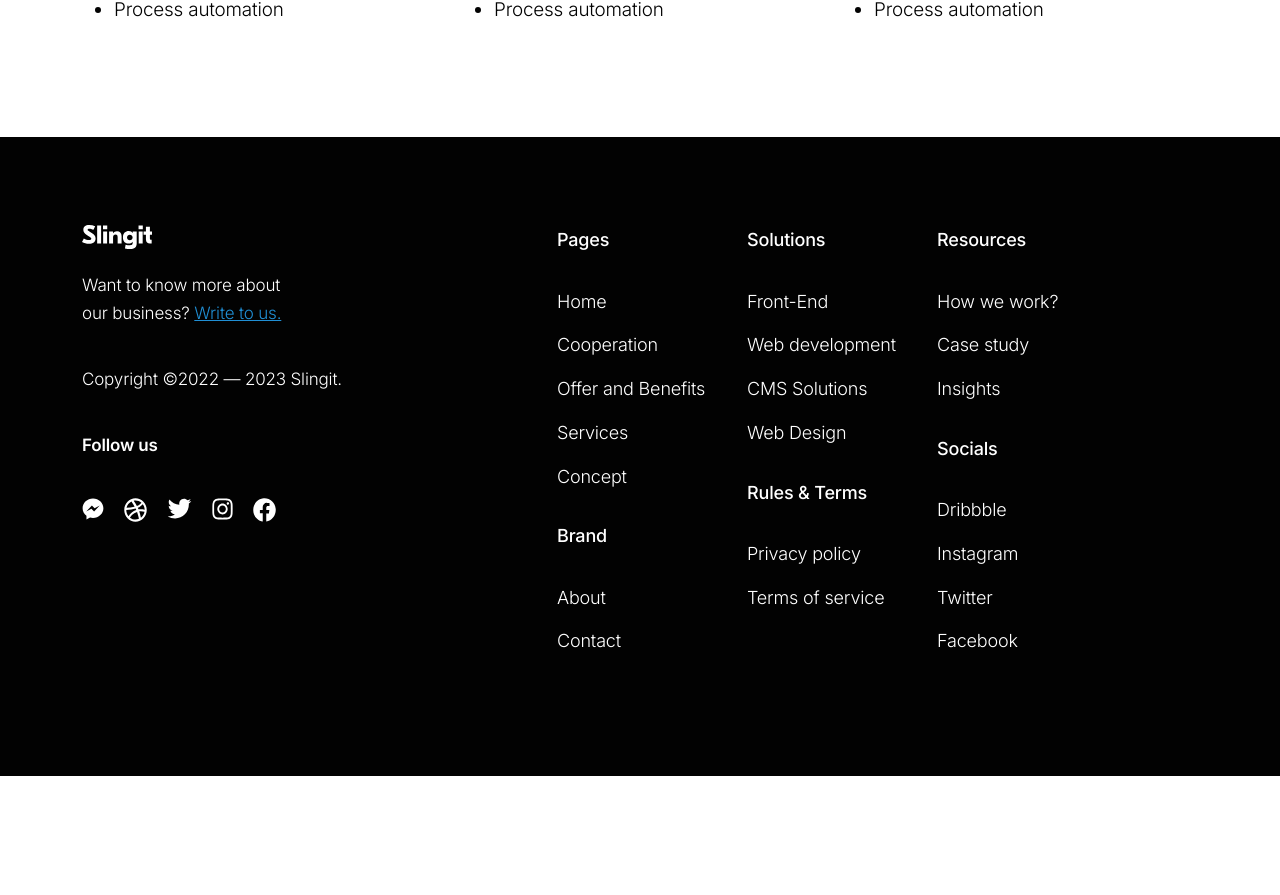
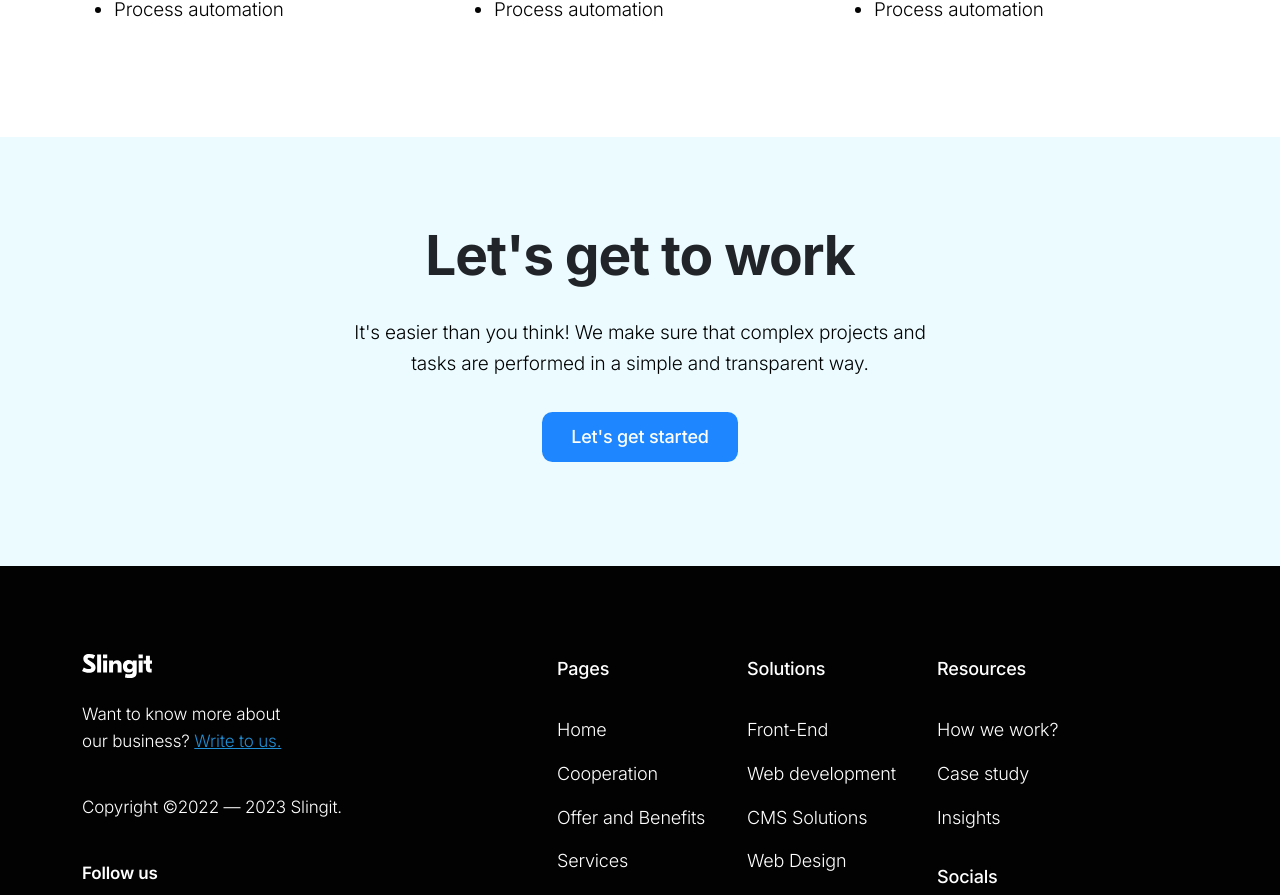
Before and after one commit to mcpalez/simple-react-web, a React (Create React App) app: page /services in a window 1280 px wide. Shown: the part 3672-4567 px from the top of the page. Before the commit the page ends 4448 px from the top, so only its background shows below. Built offline with nearby package versions, Linux system fonts and the light colour scheme.

Commit message:
update cta prefooter

```diff
--- a/src/assets/Styles/_variables.scss
+++ b/src/assets/Styles/_variables.scss
@@ -9,6 +9,8 @@
     $--st-gray-200: #E8E8E8;
     $--st-gray-300: #DEDEDE;
     $--st-gray-400: #ABABAB;
+    $--st-light-blue: #EBFBFF;
+    $--st-powder-blue: #CCD6FF;
     $--st-blue: #00A3FF;
     $--st-blue-100: #1E87FF;
     $--st-link: #208FD5;
@@ -31,6 +33,8 @@
     --st-gray-200: #{$--st-gray-200};
     --st-gray-300: #{$--st-gray-300};
     --st-gray-400: #{$--st-gray-400};
+    --st-light-blue: #{$--st-light-blue};
+    --st-powder-blue: #{$--st-powder-blue};
     --st-blue: #{$--st-blue};
     --st-blue-100: #{$--st-blue-100};
     --st-link: #{$--st-link};
--- a/src/assets/Styles/app.scss
+++ b/src/assets/Styles/app.scss
@@ -4,4 +4,6 @@
 @import './layout/footer.scss';
 @import './layout/navigationbar.scss';
 
+@import './prefooter/prefooter.scss';
+
 @import './services/services.scss';
--- /dev/null
+++ b/src/assets/Styles/prefooter/prefooter.scss
@@ -0,0 +1,35 @@
+.prefooter__global {
+    background: var(--st-light-blue);
+    padding-top: 10vh;
+    padding-bottom: 13vh;
+    @include lt-md {
+        padding-top: 8vh;
+        padding-bottom: 6vh;
+    }
+    .container {
+        .row {
+            .prefooter__column {
+                display: flex;
+                flex-direction: column;
+                justify-content: center;
+                align-items: center;
+                gap: 2vh;
+                h2 {
+                    font-style: normal;
+                    font-weight: 700;
+                    font-size: 55px;
+                    line-height: 139%;
+                    letter-spacing: -0.02em;
+                    @include lt-md {
+                        font-size: 28px;
+                    }
+                }
+                p {
+                    color: var(--st-black);
+                    max-width: 600px;
+                    text-align: center;
+                }
+            }
+        }
+    }
+}
--- a/src/components/global/PreFooter.jsx
+++ b/src/components/sections/prefooter/PreFooter.jsx
@@ -2,15 +2,14 @@ import React from 'react';
 import Container from 'react-bootstrap/Container';
 import Row from 'react-bootstrap/Row';
 import Col from 'react-bootstrap/Col';
-import ButtonFilled from '../buttons/button-filled';
-import ButtonOutlined from '../buttons/button-outlined';
+import ButtonFilled from '../../buttons/button-filled';
 
 const PreFooter = () => {
   return (
     <section className='prefooter__global'>
         <Container>
             <Row>
-                <Col>
+                <Col className='prefooter__column'>
                     <h2>Let's get to work</h2>
                     <p>It's easier than you think! We make sure that complex projects and tasks are performed in a simple and transparent way.</p>
                     <ButtonFilled>Let's get started</ButtonFilled>
--- a/src/pages/Services.jsx
+++ b/src/pages/Services.jsx
@@ -3,6 +3,7 @@ import Hero from '../components/sections/services/Hero';
 import WeDo from '../components/sections/services/WeDo';
 import Offer from '../components/sections/services/Offer'
 import Capabilities from '../components/sections/services/Capabilities';
+import PreFooter from '../components/sections/prefooter/PreFooter';
 
 
 const Services = () => {
@@ -12,6 +13,7 @@ const Services = () => {
             <WeDo/>
             <Offer/>
             <Capabilities/>
+            <PreFooter/>
         </main>
     )
 }
```
